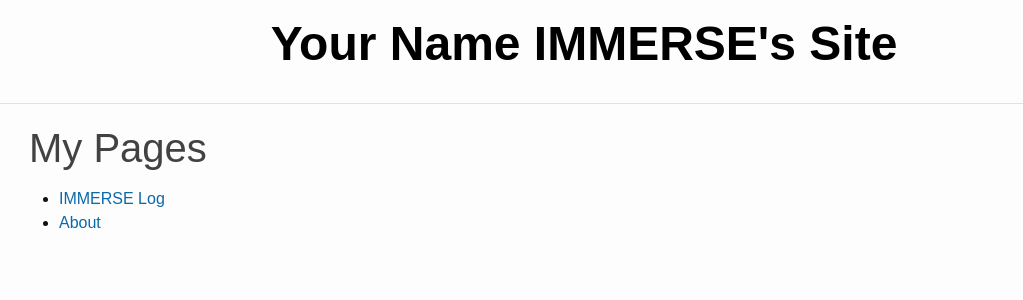
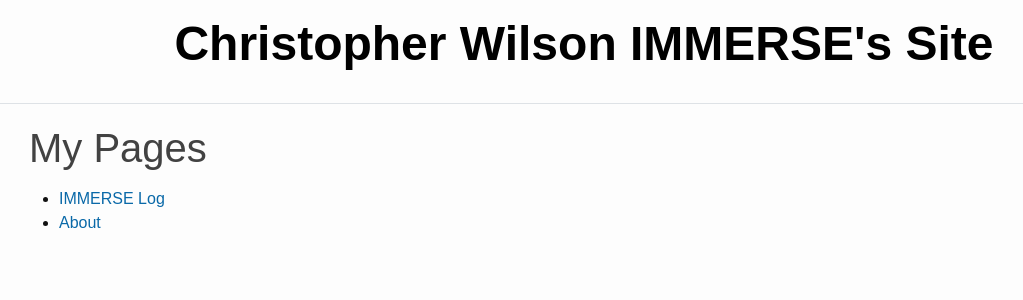
Before and after one commit to chriswils95/chriswils.github.io, a Jekyll site: the page built from index.md, in a window 1280 px wide. Shown: the top 300 px of the page, without its empty margins (56-1079 px from the left). Built offline with Jekyll 4.4.1, drawn with Linux system fonts in a browser that asks for light colours.

Commit message:
edit .yml file

```diff
--- a/_config.yml
+++ b/_config.yml
@@ -18,10 +18,12 @@
 # You can create any custom variable you would like, and they will be accessible
 # in the templates via {{ site.myvariable }}.
 
-title: Your Name IMMERSE's Site
+title: Christopher Wilson IMMERSE's Site
 
-baseurl: "/student_website_template" # the subpath of your site, e.g. /blog
-url: "https://byu-cpe.github.io" # the base hostname & protocol for your site, e.g. http://example.com
+port: 4004
+
+baseurl: "/website" # the subpath of your site, e.g. /blog
+url: "https://github.com/chriswils95/chriswils.github.io" # the base hostname & protocol for your site, e.g. http://example.com
 
 collections:
   pages:
```
